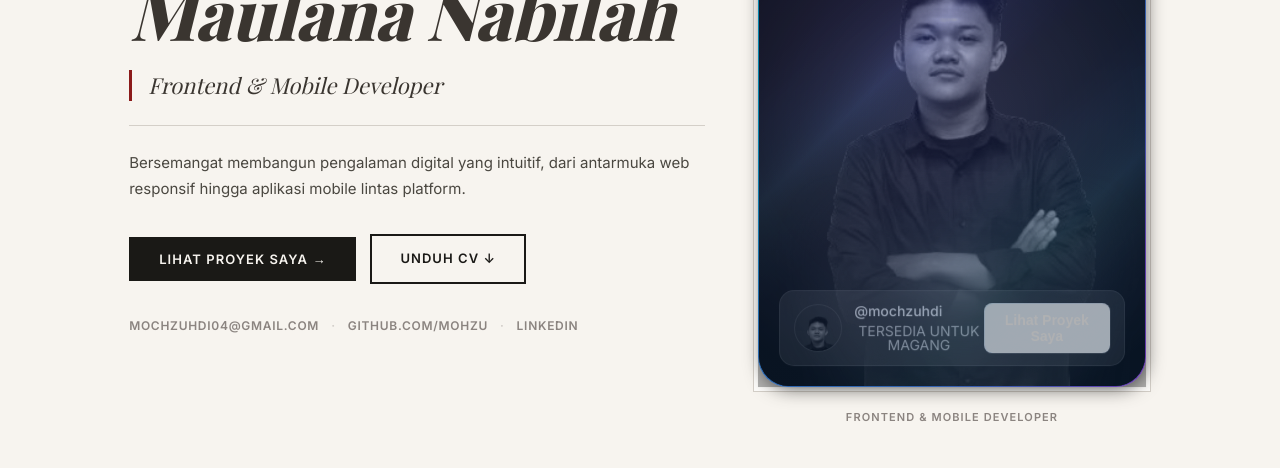
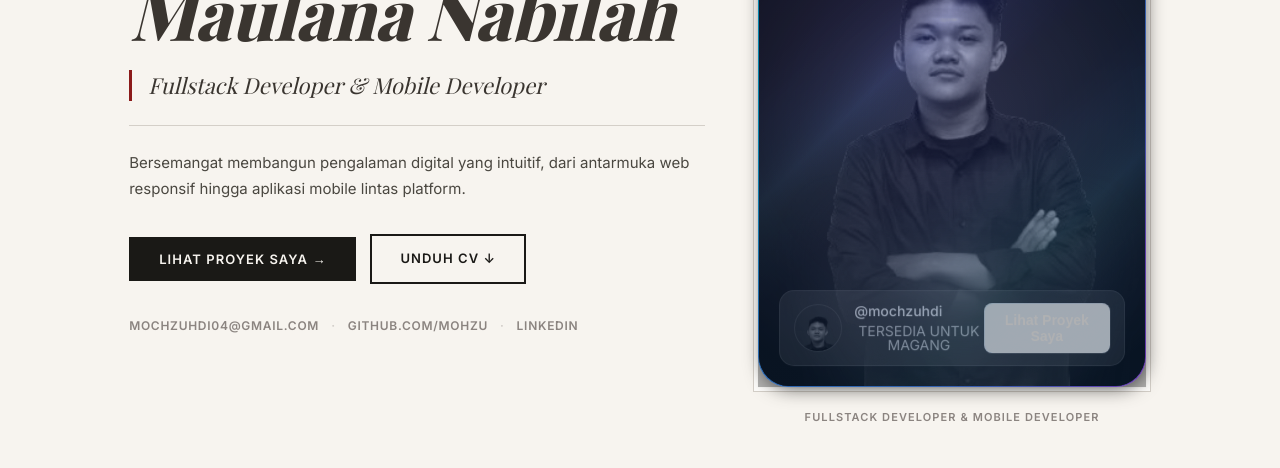
Before and after one commit to Mohzu/Portfolio, a React (Vite) app: page / in a window 1280 px wide. Shown: the part 332-800 px from the top of the page. Built offline with nearby package versions, Linux system fonts and the light colour scheme; no server answers; the database is empty; a web font is replaced by a local one.

Commit message:
feat: initialize DataContext, localization translations, and Hero component structure

```diff
--- a/src/components/Hero.tsx
+++ b/src/components/Hero.tsx
@@ -168,7 +168,7 @@
                 {t.hero.cta_projects} →
               </button>
               <a
-                href="https://drive.google.com/file/d/1MbItkNmiDXwZKqLcK8rfcFbKdiCeLxlp/view?usp=sharing"
+                href="https://drive.google.com/file/d/19GapB2ZDOtZfs8dlHSIbTGMhQ54NN7yU/view?usp=sharing"
                 target="_blank"
                 rel="noopener noreferrer"
                 className="btn-outline"
@@ -239,7 +239,7 @@
                 textAlign: 'center',
               }}
             >
-              Frontend &amp; Mobile Developer
+              Fullstack Developer &amp; Mobile Developer
             </p>
           </div>
         </div>
--- a/src/context/DataContext.tsx
+++ b/src/context/DataContext.tsx
@@ -207,8 +207,8 @@
   // Hero
   hero_greeting_en: "Hi, I'm",
   hero_greeting_id: 'Hai, Saya',
-  hero_role_en: 'Frontend & Mobile Developer',
-  hero_role_id: 'Frontend & Mobile Developer',
+  hero_role_en: 'Fullstack Developer & Mobile Developer',
+  hero_role_id: 'Fullstack Developer & Mobile Developer',
   hero_available_en: 'AVAILABLE FOR INTERNSHIP',
   hero_available_id: 'TERSEDIA UNTUK MAGANG',
   hero_description_en: 'Passionate about building intuitive digital experiences, from responsive web interfaces to cross-platform mobile applications.',
--- a/src/i18n/translations.ts
+++ b/src/i18n/translations.ts
@@ -17,7 +17,7 @@
     // Hero
     hero: {
       greeting: "Hi, I'm",
-      role: 'Frontend & Mobile Developer',
+      role: 'Fullstack Developer & Mobile Developer',
       available: 'Available for Internship',
       description:
         'Passionate about building intuitive digital experiences — from responsive web interfaces to mobile applications.',
@@ -210,7 +210,7 @@
 
     // Footer
     footer: {
-      tagline: 'Frontend & Mobile Developer',
+      tagline: 'Fullstack Developer & Mobile Developer',
       description: 'Informatics Engineering student passionate about building high-quality digital solutions.',
       quick_links: 'Quick Links',
       get_in_touch: 'Get In Touch',
@@ -236,7 +236,7 @@
 
     hero: {
       greeting: 'Hai, Saya',
-      role: 'Frontend & Mobile Developer',
+      role: 'Fullstack Developer & Mobile Developer',
       available: 'Tersedia untuk Magang',
       description:
         'Bersemangat membangun pengalaman digital yang intuitif — dari antarmuka web responsif hingga aplikasi mobile.',
@@ -421,7 +421,7 @@
     },
 
     footer: {
-      tagline: 'Frontend & Mobile Developer',
+      tagline: 'Fullstack Developer & Mobile Developer',
       description: 'Mahasiswa Teknik Informatika yang bersemangat membangun solusi digital berkualitas tinggi.',
       quick_links: 'Tautan Cepat',
       get_in_touch: 'Hubungi Saya',
```
